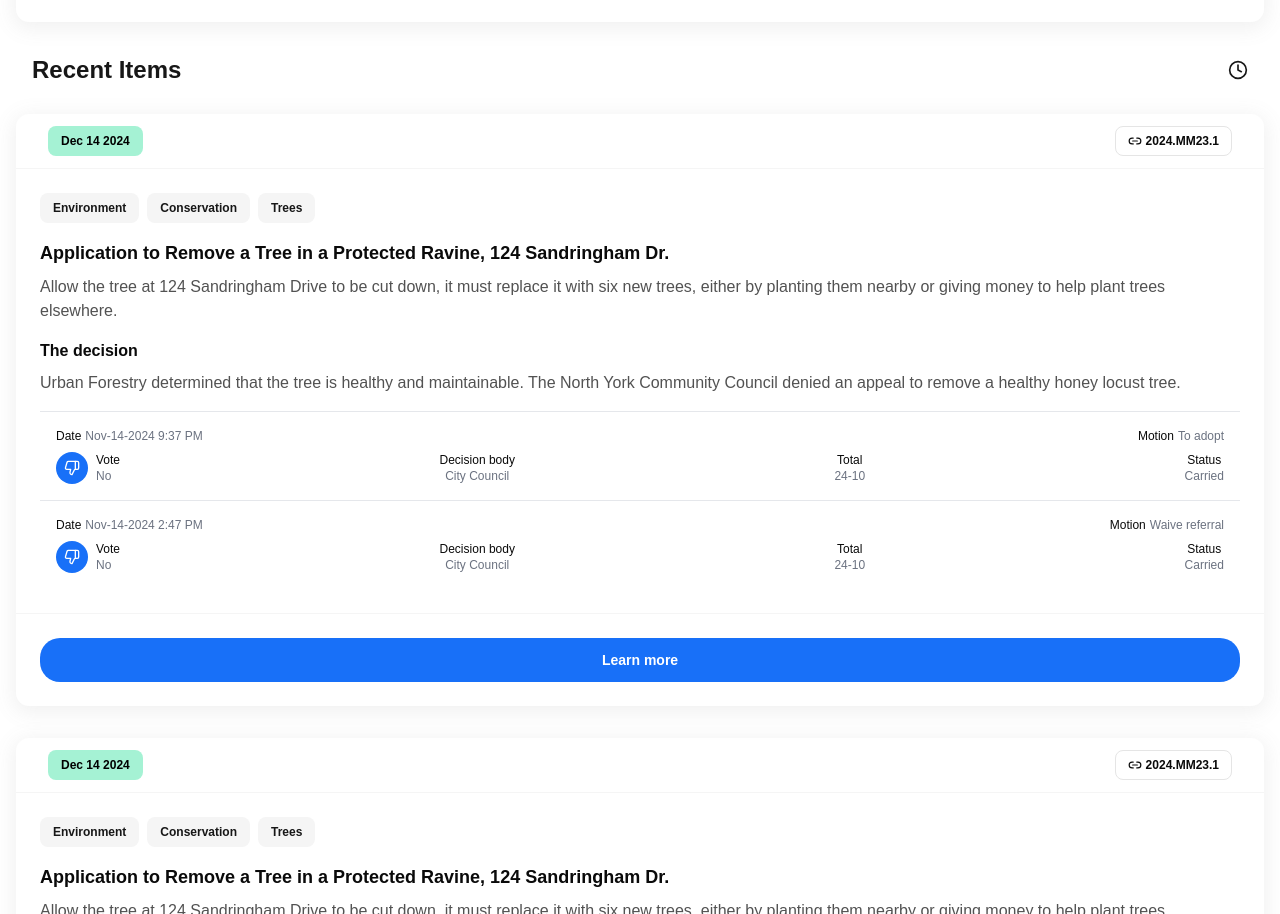
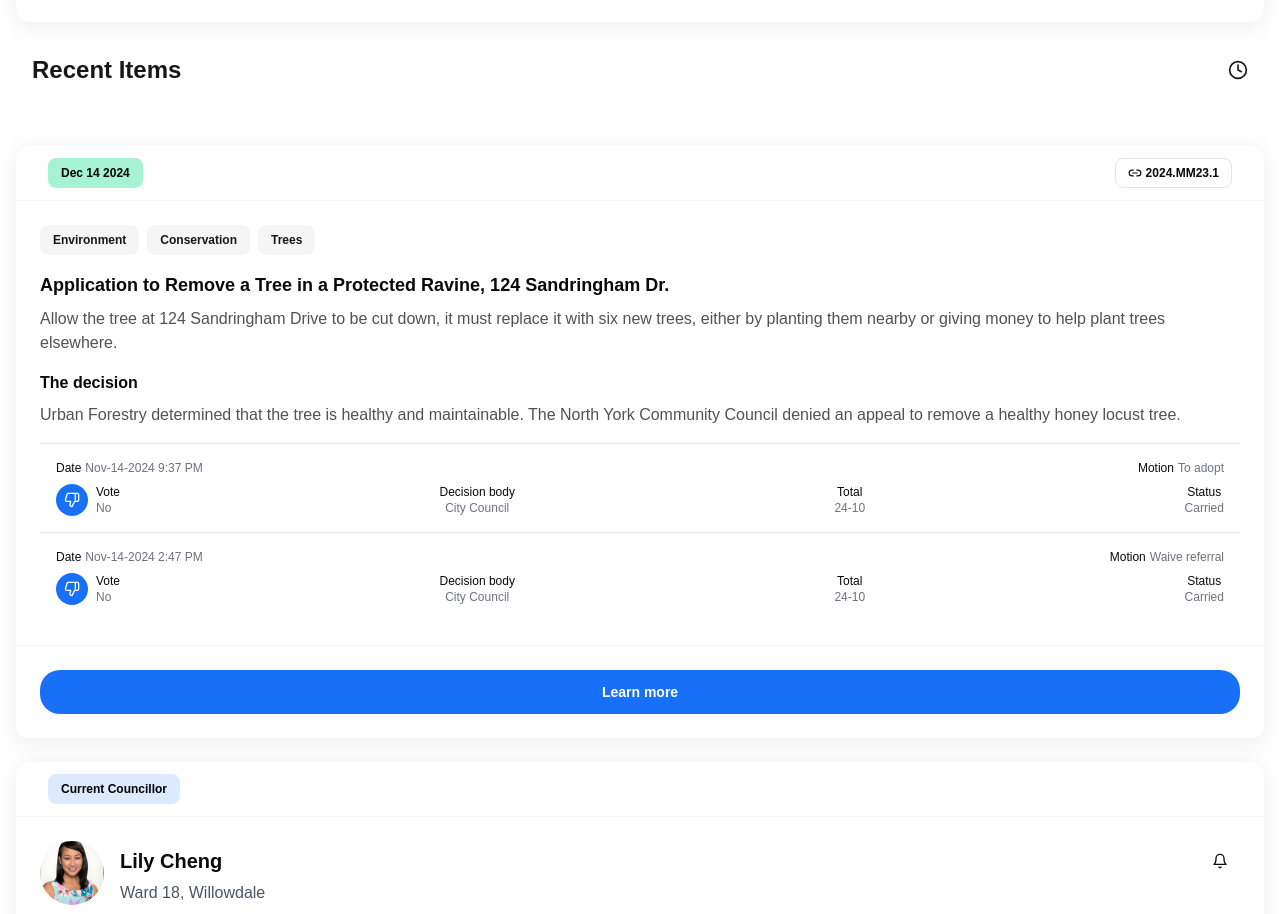
Before and after one commit to civic-dashboard/civic-dashboard-web, a Next.js app: page /search in a window 1280 px wide. Shown: the part 941-1855 px from the top of the page. Built offline with nearby package versions, Linux system fonts and the light colour scheme.

Commit message:
remove extra cards from search

```diff
--- a/package.json
+++ b/package.json
@@ -30,6 +30,7 @@
     "@radix-ui/react-dropdown-menu": "^2.1.6",
     "@radix-ui/react-navigation-menu": "^1.2.3",
     "@radix-ui/react-popover": "^1.1.2",
+    "@radix-ui/react-separator": "^1.1.2",
     "@radix-ui/react-slot": "^1.1.2",
     "@radix-ui/react-tooltip": "^1.1.8",
     "@react-email/components": "^0.0.29",
--- a/src/components/SearchInterface.tsx
+++ b/src/components/SearchInterface.tsx
@@ -224,7 +224,7 @@ export function SearchInterface() {
         </div>
         {/* Recent Items Cards */}
         <div className="grid grid-cols-1 gap-6">
-          {sampleAgendaItems.map((item) => (
+          {/* {sampleAgendaItems.map((item) => (
             <SearchPageAgendaItemCard
               key={item.id}
               item={item}
@@ -232,7 +232,7 @@ export function SearchInterface() {
               categories={item.subjectTerms.split(", ")}
               motions={sampleMotions}
             />
-          ))}
+          ))} */}
         </div>
       </div>
 
```
Also changed, not shown: 1 other file (tests, documents, lock files or other folders).
